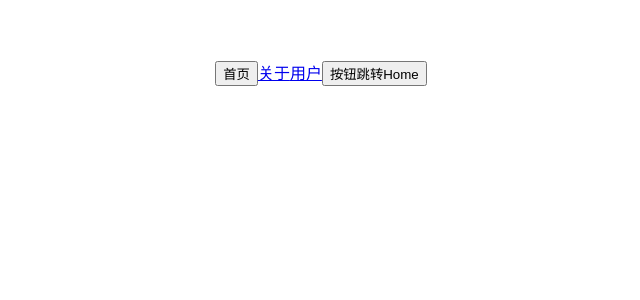
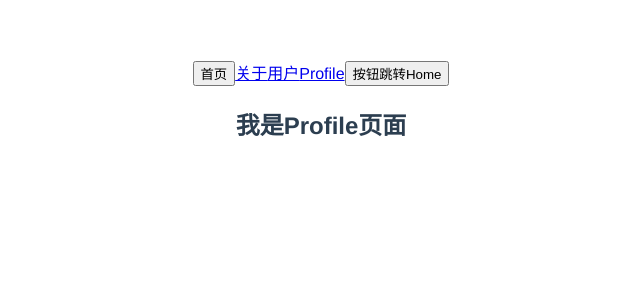
Before and after one commit to zhoupeng20188/vueCliTest, a Vue app in the folder vuecli2test/: page /profile in a window 1280 px wide. Shown: the top 300 px of the page, without its empty margins (319-959 px from the left). Built offline with nearby package versions, Linux system fonts and the light colour scheme.

Commit message:
query方式传参

```diff
--- a/vuecli2test/src/App.vue
+++ b/vuecli2test/src/App.vue
@@ -5,6 +5,7 @@
     <router-link to='/about'>关于</router-link>
     <!-- 动态路由 -->
     <router-link :to="'/user/' + userId">用户</router-link>
+    <router-link :to="{path: '/profile', query:{name:'23423',age: 18}}">Profile</router-link>
     <button @click='btnClick'>按钮跳转Home</button>
     <router-view></router-view>
   </div>
--- /dev/null
+++ b/vuecli2test/src/components/Profile.vue
@@ -0,0 +1,26 @@
+<!--  -->
+<template>
+  <div>
+      <h2>我是Profile页面</h2>
+      <h2>{{$route.query.name}}</h2>
+      <h2>{{$route.query.age}}</h2>
+  </div>
+</template>
+
+<script>
+export default {
+  data () {
+    return {
+    };
+  },
+
+  components: {},
+
+  computed: {},
+
+  methods: {}
+}
+
+</script>
+<style>
+</style>
--- a/vuecli2test/src/router/index.js
+++ b/vuecli2test/src/router/index.js
@@ -8,6 +8,7 @@ import Vue from 'vue'
 const Home = () => import('../components/Home')
 const About = () => import('../components/About')
 const User = () => import('../components/User')
+const Profile = () => import('../components/Profile')
 const HomeNews = () => import('../components/HomeNews')
 const HomeMessage = () => import('../components/HomeMessage')
 
@@ -48,6 +49,10 @@ const routes = [
     {
         path: '/user/:userId',
         component: User
+    },
+    {
+        path: '/profile',
+        component: Profile
     }
 ]
 
```
